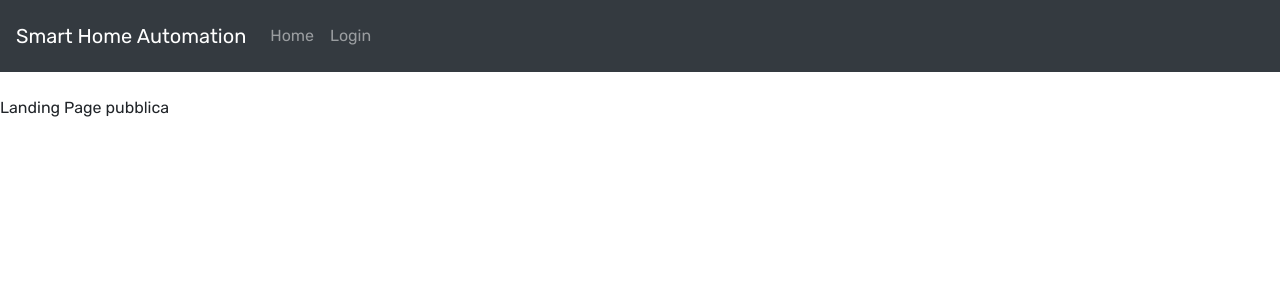
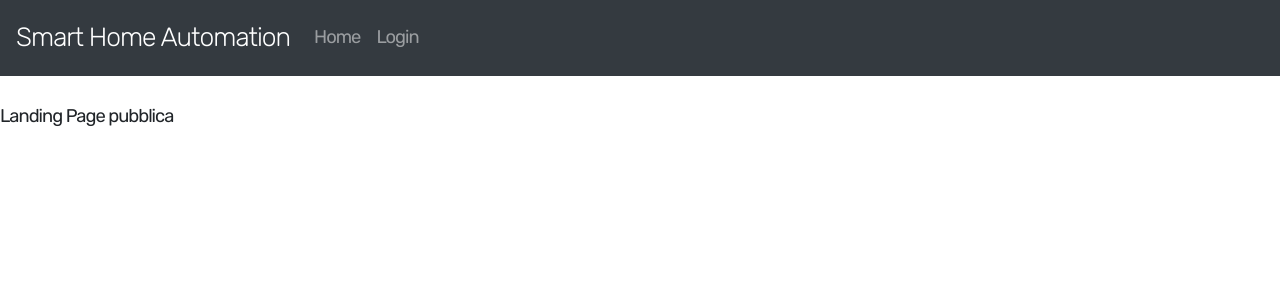
Before and after one commit to avivace/sha, a Vue app in the folder frontend/: page / in a window 1280 px wide. Shown: the top 300 px of the page. Built offline with nearby package versions, Linux system fonts and the light colour scheme.

Commit message:
Typography, modal layout fix

```diff
--- a/frontend/src/App.vue
+++ b/frontend/src/App.vue
@@ -22,7 +22,9 @@
 <style>
 body {
   font-family: 'Rubik';
-  font-weight: 400
+  font-weight: 400;
+  letter-spacing: -1px;
+  font-size:1.15rem;
 }
 .h1 .h2 .h3 h1 h2 h3{
   font-weight: 400
@@ -34,6 +36,9 @@ body {
   text-transform: uppercase;
 }
 
+.btn {
+  font-size:1.25rem;
+}
 .card {
   margin: 25px;
 }
@@ -41,4 +46,14 @@ body {
 .col-md-4 {
   padding:0;
 }
+
+.card-header{
+  font-size:1.35rem;
+}
+
+.navbar-brand{
+  font-size:1.65rem;
+  letter-spacing: -1px;
+  font-weight: 300;
+}
 </style>}
--- a/frontend/src/views/Dashboard.vue
+++ b/frontend/src/views/Dashboard.vue
@@ -139,6 +139,7 @@
 			</b-form>
 			<div slot="modal-footer" class="w-100">
 				<b-button
+					style="margin-left:10px"
 					variant="primary"
 					class="float-right"
 					@click="onSubmit"
@@ -147,7 +148,8 @@
 				</b-button>
 				&nbsp;
 				<b-button
-					variant="primary"
+					style="margin-left:10px"
+					variant="outline-primary"
 					class="float-right"
 					@click="modal = false"
 				>
```
